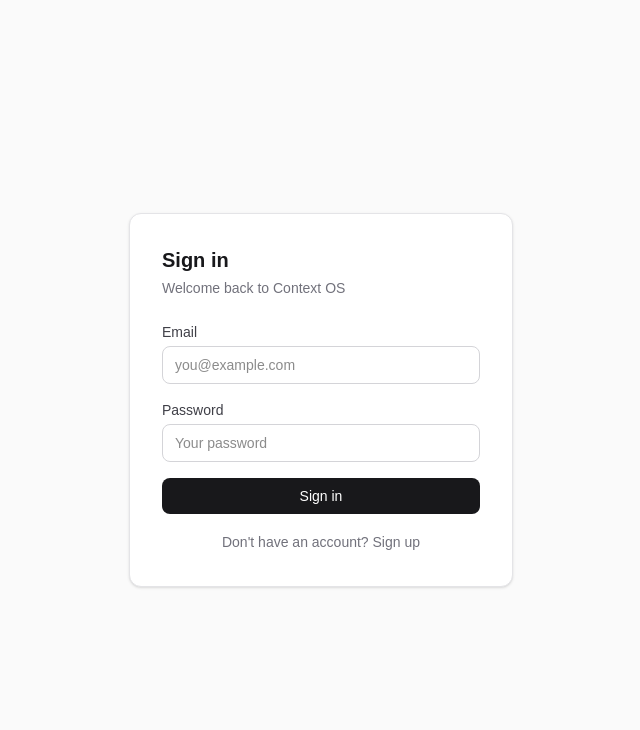
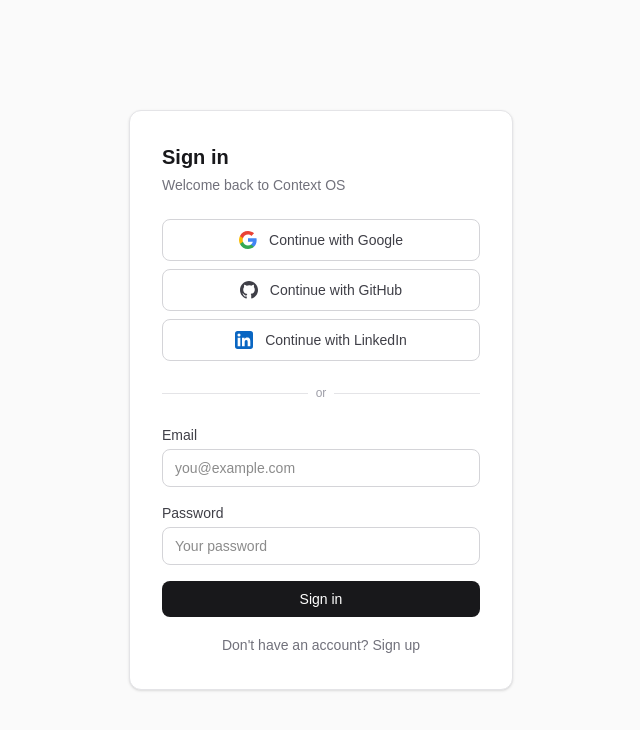
Before and after one commit to rskmanz/contextory, a Next.js app: page /login in a window 1280 px wide. Shown: the top 730 px of the page, without its empty margins (319-959 px from the left). Built offline with nearby package versions, Linux system fonts and the light colour scheme; no server answers.

Commit message:
feat: add Google, GitHub, and LinkedIn OAuth login

```diff
--- a/src/app/login/page.tsx
+++ b/src/app/login/page.tsx
@@ -13,6 +13,17 @@
   const [message, setMessage] = useState<string | null>(null)
 
   const supabase = createClient()
+
+  const handleOAuth = async (provider: 'google' | 'github' | 'linkedin_oidc') => {
+    setError(null)
+    const { error } = await supabase.auth.signInWithOAuth({
+      provider,
+      options: {
+        redirectTo: `${window.location.origin}/auth/callback`,
+      },
+    })
+    if (error) setError(error.message)
+  }
 
   const handleSubmit = async (e: React.FormEvent) => {
     e.preventDefault()
@@ -58,6 +69,49 @@
               ? 'Get started with Context OS'
               : 'Welcome back to Context OS'}
           </p>
+
+          {/* OAuth Buttons */}
+          <div className="space-y-2 mb-6">
+            <button
+              onClick={() => handleOAuth('google')}
+              className="w-full flex items-center justify-center gap-3 py-2.5 px-4 border border-zinc-300 rounded-lg text-sm font-medium text-zinc-700 hover:bg-zinc-50 transition-colors"
+            >
+              <svg width="18" height="18" viewBox="0 0 18 18" fill="none">
+                <path d="M17.64 9.2c0-.637-.057-1.251-.164-1.84H9v3.481h4.844a4.14 4.14 0 01-1.796 2.716v2.259h2.908c1.702-1.567 2.684-3.875 2.684-6.615z" fill="#4285F4"/>
+                <path d="M9 18c2.43 0 4.467-.806 5.956-2.18l-2.908-2.259c-.806.54-1.837.86-3.048.86-2.344 0-4.328-1.584-5.036-3.711H.957v2.332A8.997 8.997 0 009 18z" fill="#34A853"/>
+                <path d="M3.964 10.71A5.41 5.41 0 013.682 9c0-.593.102-1.17.282-1.71V4.958H.957A8.997 8.997 0 000 9c0 1.452.348 2.827.957 4.042l3.007-2.332z" fill="#FBBC05"/>
+                <path d="M9 3.58c1.321 0 2.508.454 3.44 1.345l2.582-2.58C13.463.891 11.426 0 9 0A8.997 8.997 0 00.957 4.958L3.964 7.29C4.672 5.163 6.656 3.58 9 3.58z" fill="#EA4335"/>
+              </svg>
+              Continue with Google
+            </button>
+            <button
+              onClick={() => handleOAuth('github')}
+              className="w-full flex items-center justify-center gap-3 py-2.5 px-4 border border-zinc-300 rounded-lg text-sm font-medium text-zinc-700 hover:bg-zinc-50 transition-colors"
+            >
+              <svg width="18" height="18" viewBox="0 0 18 18" fill="currentColor">
+                <path fillRule="evenodd" clipRule="evenodd" d="M9 0C4.037 0 0 4.037 0 9c0 3.975 2.578 7.35 6.154 8.543.45.082.616-.195.616-.432 0-.215-.008-.924-.012-1.676-2.503.544-3.032-1.06-3.032-1.06-.41-1.04-1-1.316-1-1.316-.816-.558.062-.546.062-.546.903.063 1.378.927 1.378.927.803 1.376 2.106.978 2.62.748.081-.582.314-.978.571-1.203-1.998-.227-4.1-1-4.1-4.448 0-.983.351-1.786.927-2.416-.093-.228-.402-1.143.088-2.382 0 0 .756-.242 2.475.923A8.631 8.631 0 019 4.352c.765.004 1.535.103 2.254.303 1.718-1.165 2.472-.923 2.472-.923.492 1.24.183 2.154.09 2.382.578.63.926 1.433.926 2.416 0 3.458-2.106 4.218-4.112 4.44.323.278.611.828.611 1.668 0 1.204-.01 2.176-.01 2.472 0 .24.162.52.619.432C15.425 16.347 18 12.973 18 9c0-4.963-4.037-9-9-9z"/>
+              </svg>
+              Continue with GitHub
+            </button>
+            <button
+              onClick={() => handleOAuth('linkedin_oidc')}
+              className="w-full flex items-center justify-center gap-3 py-2.5 px-4 border border-zinc-300 rounded-lg text-sm font-medium text-zinc-700 hover:bg-zinc-50 transition-colors"
+            >
+              <svg width="18" height="18" viewBox="0 0 18 18" fill="#0A66C2">
+                <path d="M15.335 0H2.665A2.665 2.665 0 000 2.665v12.67A2.665 2.665 0 002.665 18h12.67A2.665 2.665 0 0018 15.335V2.665A2.665 2.665 0 0015.335 0zM5.339 15.337H2.67V6.747h2.67v8.59zM4.005 5.61a1.548 1.548 0 110-3.096 1.548 1.548 0 010 3.096zm11.332 9.727h-2.67v-4.177c0-.996-.017-2.278-1.387-2.278-1.389 0-1.601 1.085-1.601 2.206v4.249H6.999V6.747h2.56v1.174h.037c.356-.675 1.227-1.387 2.526-1.387 2.703 0 3.203 1.779 3.203 4.092v4.711h.012z"/>
+              </svg>
+              Continue with LinkedIn
+            </button>
+          </div>
+
+          <div className="relative mb-6">
+            <div className="absolute inset-0 flex items-center">
+              <div className="w-full border-t border-zinc-200" />
+            </div>
+            <div className="relative flex justify-center text-xs">
+              <span className="bg-white px-2 text-zinc-400">or</span>
+            </div>
+          </div>
 
           <form onSubmit={handleSubmit} className="space-y-4">
             {isSignUp && (
```
